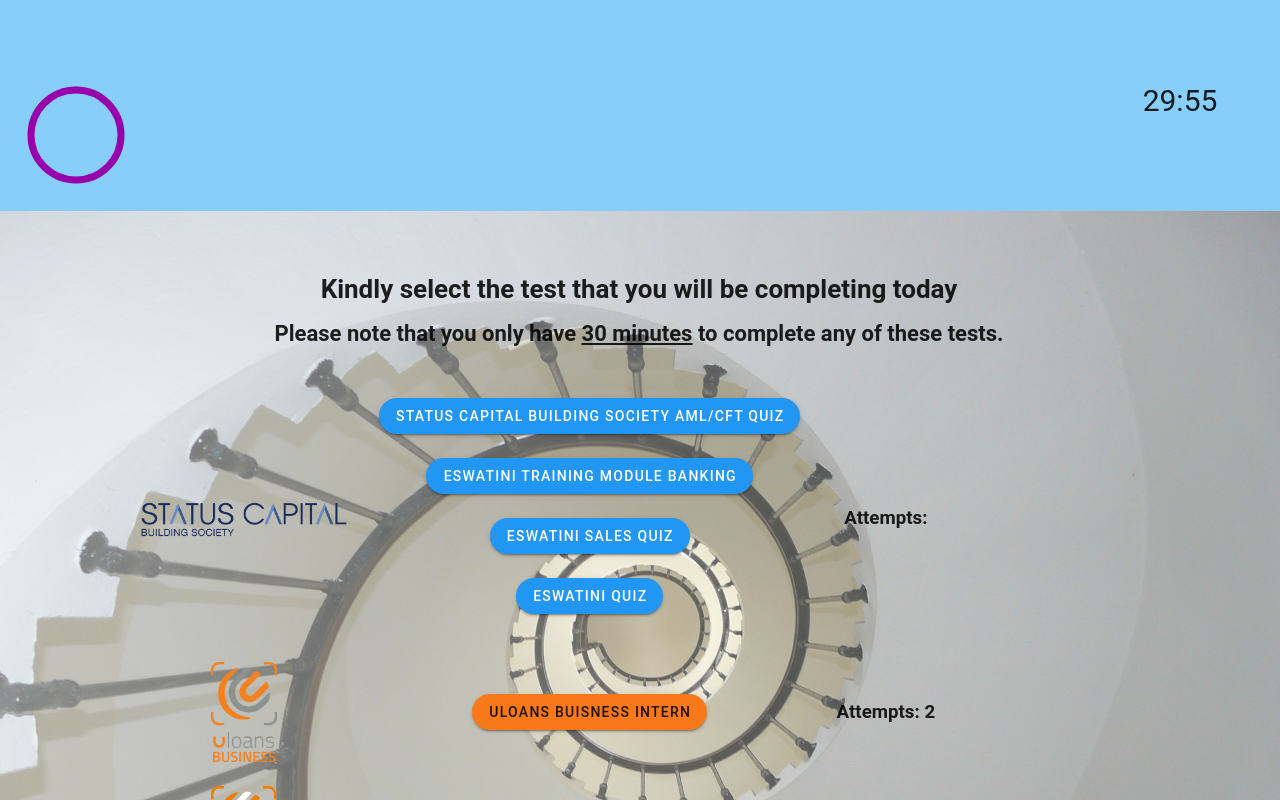
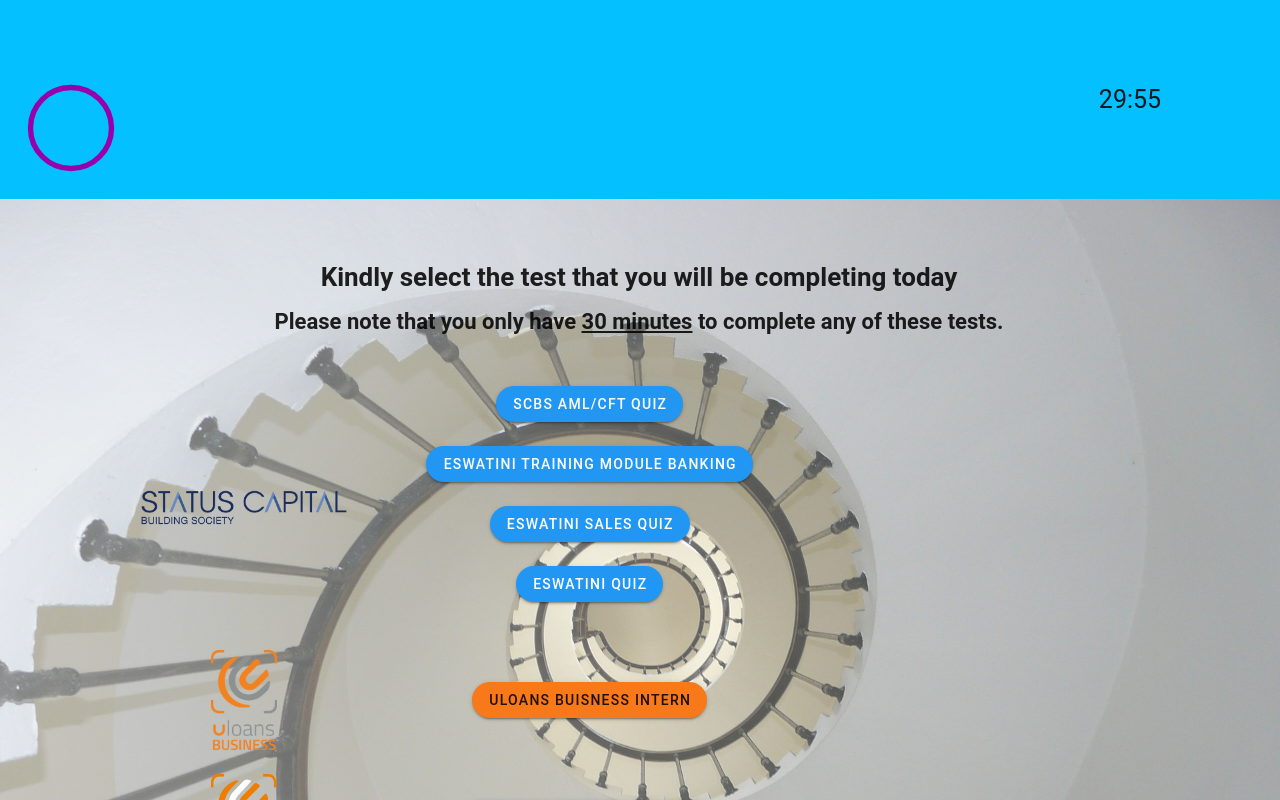
Before and after one commit to Liam2001-bit/qna, a Vue app: page /Choice in a window 1280 px wide. Shown: the top 800 px of the page. Built offline with nearby package versions, Linux system fonts and the light colour scheme; a small style sheet from the web is missing.

Commit message:
added uloans lending test and routing

```diff
--- a/src/App.vue
+++ b/src/App.vue
@@ -6,7 +6,7 @@
     </head>
     <div id="grad2">
     <header style="padding:2%">
-      <v-img src="@/assets/status.png" width="275px"></v-img>
+      <v-img src="@/assets/status.png" width="265px"></v-img>
       <div class="base-timer">
         <svg class="base-timer__svg" viewBox="0 0 100 100" xmlns="http://www.w3.org/2000/svg">
           <g class="base-timer__circle">
@@ -43,8 +43,8 @@
 import BaseTimer from "./components/BaseTimer";
 
 const FULL_DASH_ARRAY = 283;
-const WARNING_THRESHOLD = 10;
-const ALERT_THRESHOLD = 5;
+const WARNING_THRESHOLD = 180;
+const ALERT_THRESHOLD = 100;
 
 const COLOR_CODES = {
   info: {
@@ -182,24 +182,34 @@
   height: auto;
   width: 100%;
 
-  animation: pulse 5s ease-in infinite;
+  animation: pulse 10s ease-in-out infinite;
 }
 
 @keyframes pulse {
   0% {
-    background-color: lightskyblue;
+    background-color: rgb(231, 251, 255);
+  }
+  12% {
+    background-color: rgb(190, 226, 255);
   }
   25% {
-    background-color: lightblue;
+    background-color: rgb(130, 224, 255);
+  }
+  37% {
+    background-color: rgb(70, 172, 255);
   }
   50% {
-    background-color: lightsalmon;
+    background-color: rgb(5, 192, 255);
   }
-  75% {
-    background-color: lightgreen;
+
+  63% {
+    background-color: rgb(61, 207, 255);
+  }
+  78% {
+    background-color: rgb(166, 204, 255);
   }
   100% {
-    background-color: lightskyblue;
+    background-color: rgb(244, 251, 255);
   }
 }
 </style>
@@ -208,8 +218,8 @@
 <style scoped lang="scss">
 .base-timer {
   position: inherit;
-  width: 100px;
-  height: 100px;
+  width: 90px;
+  height: 90px;
 
   &__svg {
     transform: scaleX(-1);
@@ -226,7 +236,7 @@
   }
 
   &__path-remaining {
-    stroke-width: 7px;
+    stroke-width: 6px;
     stroke-linecap: round;
     transform: rotate(90deg);
     transform-origin: center;
@@ -249,14 +259,14 @@
 
   &__label {
     position: absolute;
-    width: 200px;
-    height: 200px;
-    top: 0;
-    right: 0;
+    width: 100px;
+    height: 100px;
+    top: 50px;
+    right: 100px;
     display: flex;
     align-items: center;
     justify-content: center;
-    font-size: 30px;
+    font-size: 25px;
   }
 }
 </style>
--- a/src/views/Choice.vue
+++ b/src/views/Choice.vue
@@ -21,7 +21,7 @@
                     form: 'StatusBuildingAMLCFTQuiz',
                     questionNumber: 1
                 }
-            }">Status Capital Building Society AML/CFT Quiz </v-btn>
+            }">SCBS AML/CFT Quiz </v-btn>
         <br>
         <v-btn
         color="info"
@@ -57,9 +57,9 @@
             }">eSWATINI Quiz </v-btn>
         <br>
       </v-col>
-      <v-col cols="3" class="d-flex flex-column align-center justify-center">
+      <!-- <v-col cols="3" class="d-flex flex-column align-center justify-center">
         <h3>Attempts: </h3>
-      </v-col>
+      </v-col> -->
     </v-row>
     <br>
     <v-row>
@@ -78,9 +78,9 @@
                 }
             }">Uloans Buisness Intern</v-btn>
       </v-col>
-      <v-col cols="3" class="d-flex flex-column align-center justify-center">
+      <!-- <v-col cols="3" class="d-flex flex-column align-center justify-center">
         <h3>Attempts: 2</h3>
-      </v-col>
+      </v-col> -->
     </v-row>
     <br>
     <v-row>
@@ -99,9 +99,9 @@
                 }
             }">Uloans Consumer Lending</v-btn>
       </v-col>
-      <v-col cols="3" class="d-flex flex-column align-center justify-center">
+      <!-- <v-col cols="3" class="d-flex flex-column align-center justify-center">
         <h3>Attempts: 1 </h3>
-      </v-col>
+      </v-col> -->
     </v-row>
     <br>
     <v-row>
@@ -120,100 +120,14 @@
                 }
             }">IT department test</v-btn>
       </v-col>
-      <v-col cols="3" class="d-flex flex-column align-center justify-center">
+      <!-- <v-col cols="3" class="d-flex flex-column align-center justify-center">
         <h3>Attempts: 4</h3>
-      </v-col>
+      </v-col> -->
       <!-- <v-col cols="3" class="d-flex flex-column align-center justify-center">
         <h3>Passed: 1</h3>
       </v-col> -->
 
     </v-row>
-
-    <!-- <v-row>
-        <v-col class="d-flex flex-column justify center"
-        v-for="n in 1"
-        :key="n"
-        cols="12"
-        sm="8"
-      >
-      <v-img src="@/assets/uloans-business.png" width="100px"></v-img>
-        <div class="d-flex flex-row justify-center ">
-            <v-btn
-            color="uloans"
-            rounded
-            :to="{
-                name: 'Questions',
-                params: {
-                    form: 'uloansBusiness',
-                    questionNumber: 1
-                }
-            }"
-            ></v-btn>
-        </div>
-        </v-col>
-    </v-row>
-    <v-row no-gutters class="py-2 ml-6">
-        <v-col
-        v-for="n in 1"
-        :key="n"
-        cols="12"
-        sm="8"
-      >
-      <v-img src="@/assets/uloans.png" width="100px"></v-img>
-        <div class="d-flex justify-center">
-            <v-btn
-            color="primary"
-            rounded
-            :to="{
-                name: ':Questions',
-                params: {
-                    form: 'uloansConsumerLending',
-                    questionNumber: 1
-                }
-            }"
-            >Uloans Consumer Lending</v-btn>
-        </div>
-        </v-col>
-    </v-row>
-    <v-row no-gutters class="py-2 ml-6">
-        <v-col
-        v-for="n in 1"
-        :key="n"
-        cols="12"
-        sm="8"
-      >
-      <v-img src="@/assets/blogo.png" width="100px"></v-img>
-        <div class="d-flex justify-center">
-            <v-btn
-            color="info"
-            rounded
-            :to="{name: ':Questions', params: {questionNumber: 1}}"
-            >Basira Buisness Intern</v-btn>
-        </div>
-        <div class="d-flex justify-center pt-2">
-            <v-btn
-              color="info"
-              rounded
-              :to="{name: ':Questions', params: {questionNumber: 1}}"
-            >Basira Consumer Lending</v-btn>
-        </div>
-        <v-img src="@/assets/fintechLogo.png" width="150px"></v-img>
-        <div class="d-flex justify-center">
-            <v-btn
-            color="primary"
-            rounded
-            :to="{
-                name: ':Questions',
-                params: {
-                    form: 'uloansConsumerLending',
-                    questionNumber: 1
-                }
-            }"
-            >IT department test</v-btn>
-        </div>
-        </v-col>
-    </v-row> -->
-
   </div>
 </template>
 
--- a/src/views/Home.vue
+++ b/src/views/Home.vue
@@ -16,7 +16,7 @@
         justify="center"
         >
 
-        <h1 class="pt-6" style="font-size:28px" >Welcome, please fill in your information below to proceed</h1>
+        <h1 class="pt-6 pl-4 pr-2" style="font-size:28px" >Welcome, please fill in your information below to proceed</h1>
 
         <v-col
           cols='12'
--- a/src/views/Result.vue
+++ b/src/views/Result.vue
@@ -99,6 +99,12 @@
                     passedGood: 9,
                     passedGreat: 10
                 },
+                'uloansConsumerLending': {
+                    minScore: 7,
+                    passedOk: 8,
+                    passedGood: 9,
+                    passedGreat: 10
+                },
             }
             if (this.score < passRate[this.$route.params.form].minScore){
                 this.$router.push({
```
